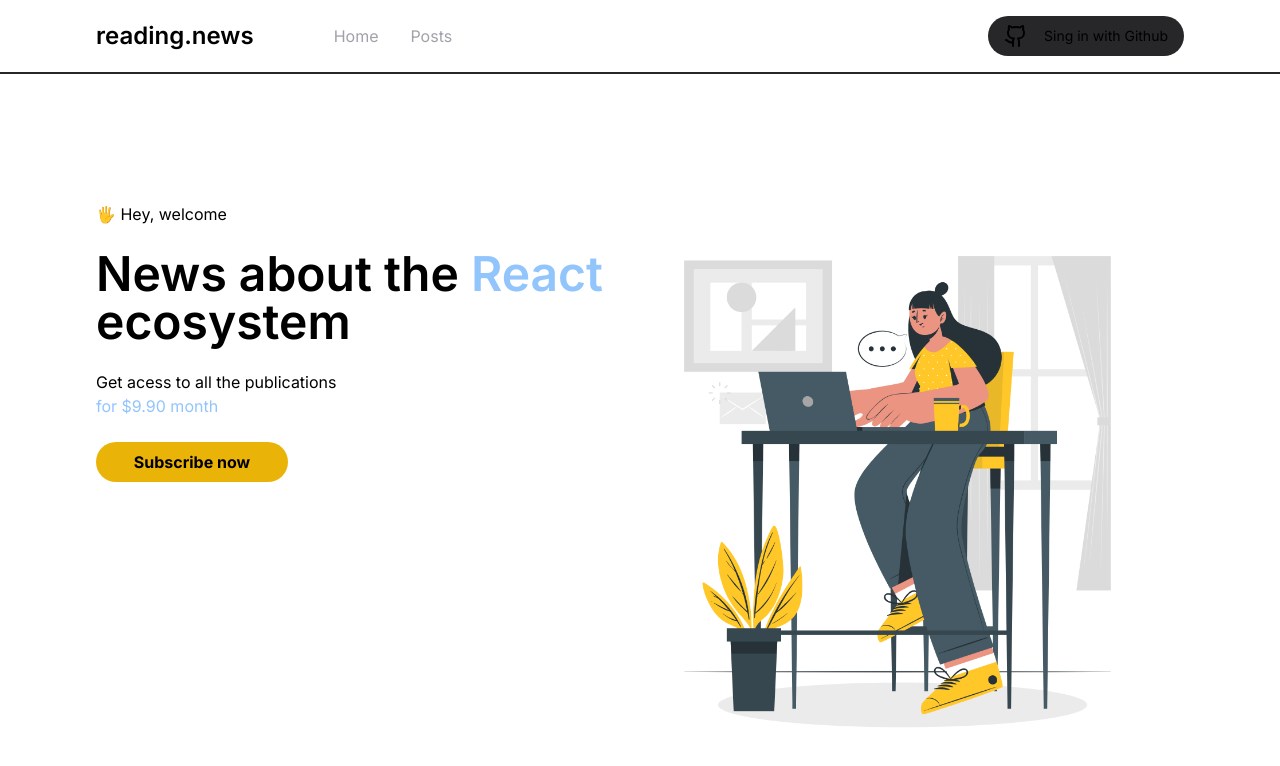
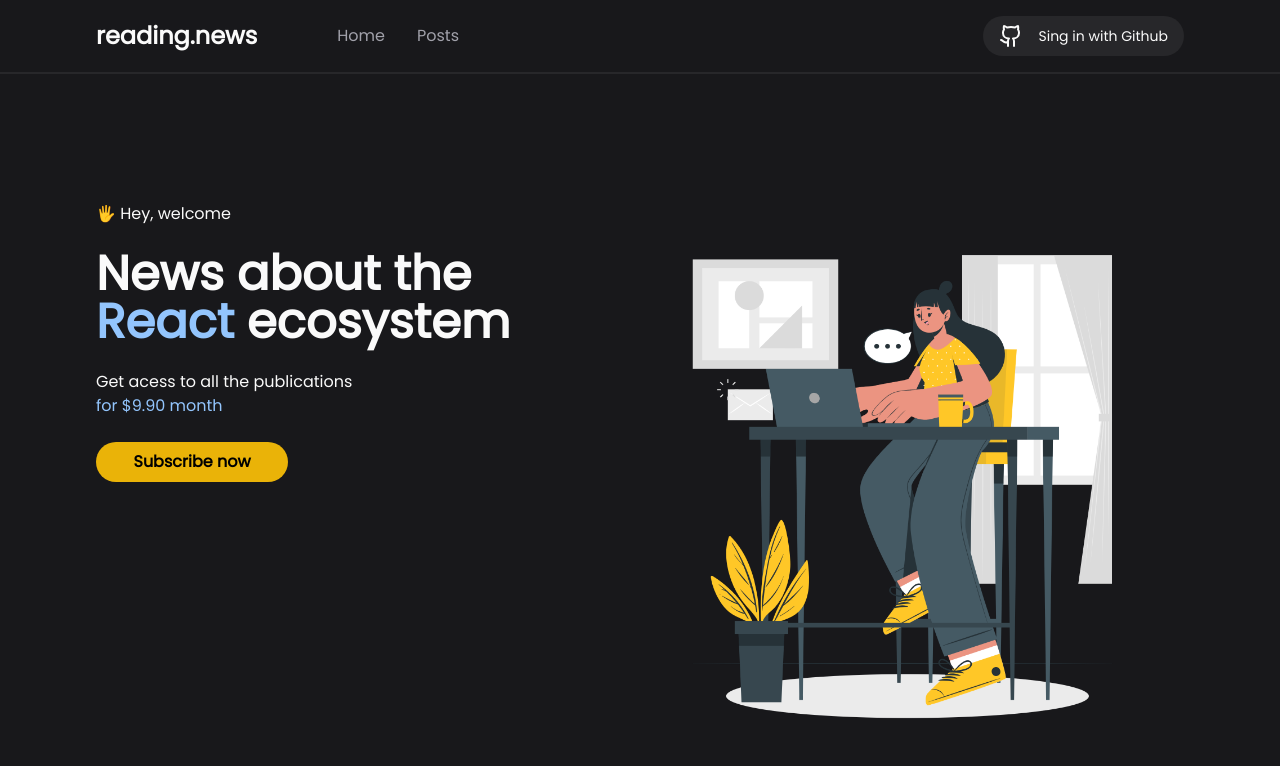
Before and after one commit to willyancr/reading-news, a Next.js app: page / in a window 1280 px wide. Shown: the top 766 px of the page. Built offline with nearby package versions, Linux system fonts and the light colour scheme.

Commit message:
Update font in layout.tsx and remove unnecessary Home component
The commit updates the font in layout.tsx to include Poppins and removes the
unnecessary Home component from page.tsx. This improves the font styling and
cleans up the codebase.

```diff
--- a/src/app/layout.tsx
+++ b/src/app/layout.tsx
@@ -1,12 +1,16 @@
 import type { Metadata } from 'next';
-import { Inter } from 'next/font/google';
+import { Inter, Poppins } from 'next/font/google';
 import './globals.css';
 
 const inter = Inter({ subsets: ['latin'] });
+const poppins = Poppins({
+  weight: '400',
+  subsets: ['latin'],
+});
 
 export const metadata: Metadata = {
   title: 'Reading News',
-  description: 'Generated by create next app',
+  description: 'Service for reading news',
 };
 
 export default function RootLayout({
@@ -15,8 +19,8 @@ export default function RootLayout({
   children: React.ReactNode;
 }>) {
   return (
-    <html lang="pt-br">
-      <body className={inter.className}>{children}</body>
+    <html lang="pt-br" className={poppins.className}>
+      <body className="bg-zinc-900 text-zinc-50 antialiased">{children}</body>
     </html>
   );
 }
--- a/src/app/page.tsx
+++ /dev/null
@@ -1,3 +0,0 @@
-export default function Home() {
-  return <div>Hello Word</div>;
-}
```
